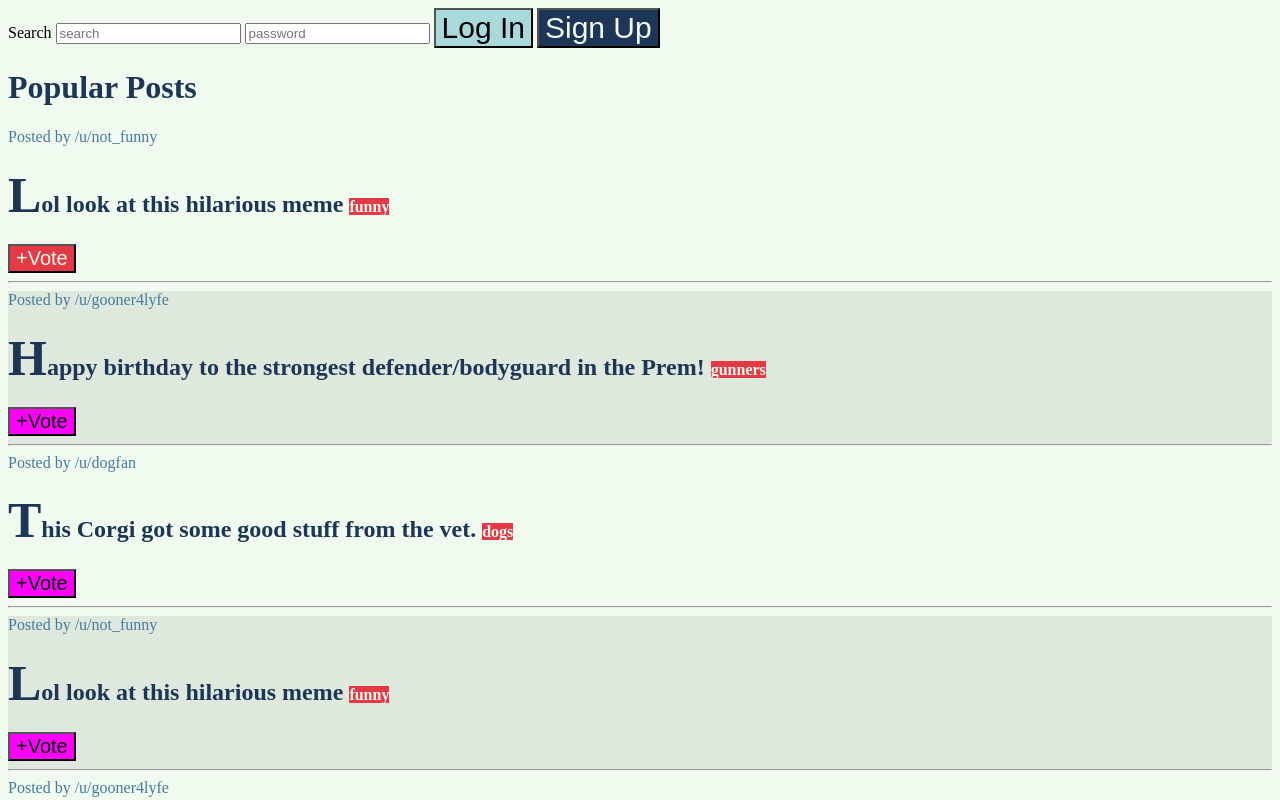
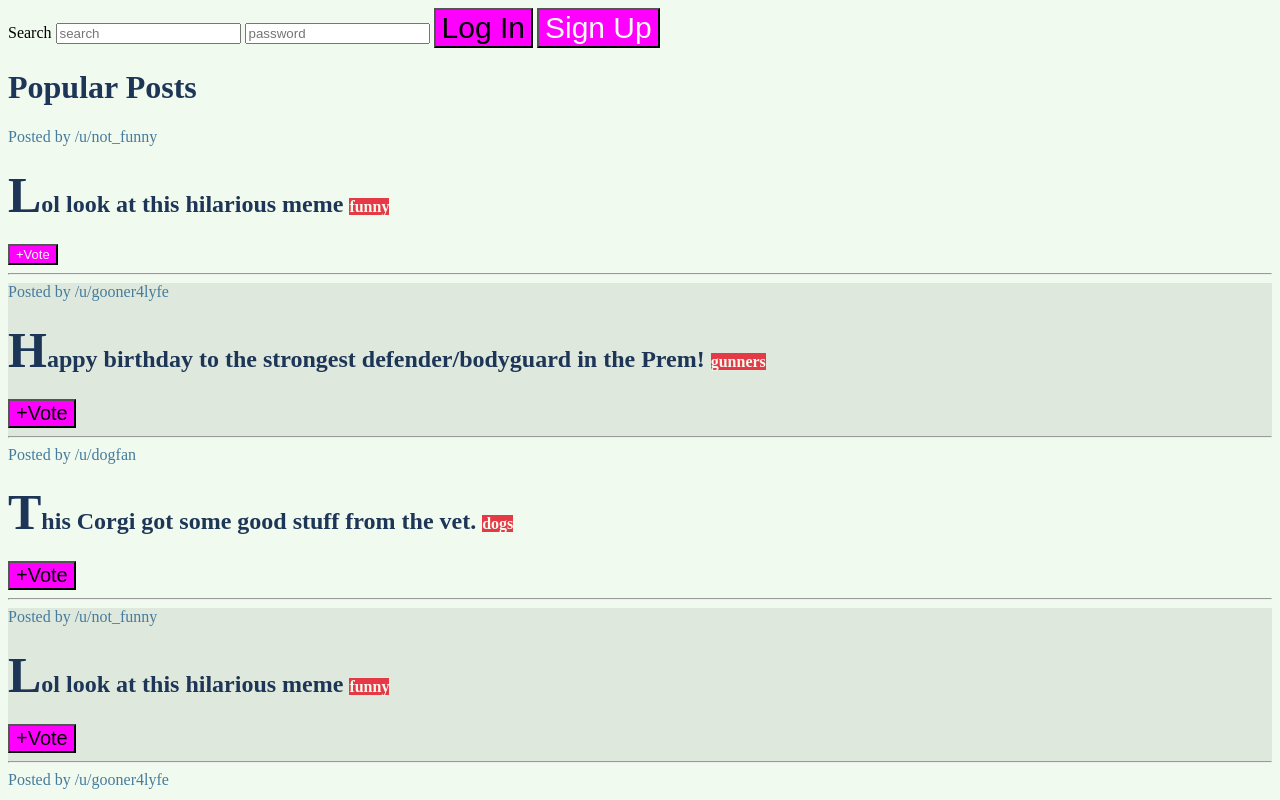
Before and after one commit to TheGreatKel/web-dev-bootcamp, a plain HTML site: page CSS/CSS_Selectors/starter.html in a window 1280 px wide. In both pictures the pointer is over the button 41 px from the left and 258 px from the top of the page. Shown: the top 800 px of the page. Drawn offline with Linux system fonts and the light colour scheme.

Commit message:
Finished CSS Selectors Section

```diff
--- a/CSS/CSS_Selectors/app.css
+++ b/CSS/CSS_Selectors/app.css
@@ -53,10 +53,6 @@ a[href*="google"] {
     color: magenta;
 }
 
-.post button:hover {
-    background-color: #e63946;
-    color: #f1faee;
-}
 
 .post a:hover{
     text-decoration: underline;
@@ -81,3 +77,17 @@ p::first-line {
 p::selection {
     background-color: #fcbf49;
 }
+
+.post button:hover {
+    background-color: #e63946;
+    color: #f1faee;
+}
+
+button:hover {
+    background-color: olive;
+    font-size: small;
+}
+
+button {
+    background-color: magenta !important;
+}
--- a/CSS/CSS_Selectors/more_styles.css
+++ /dev/null
@@ -1,3 +0,0 @@
-h1,h2 {
-    color: olivedrab;
-}
```
